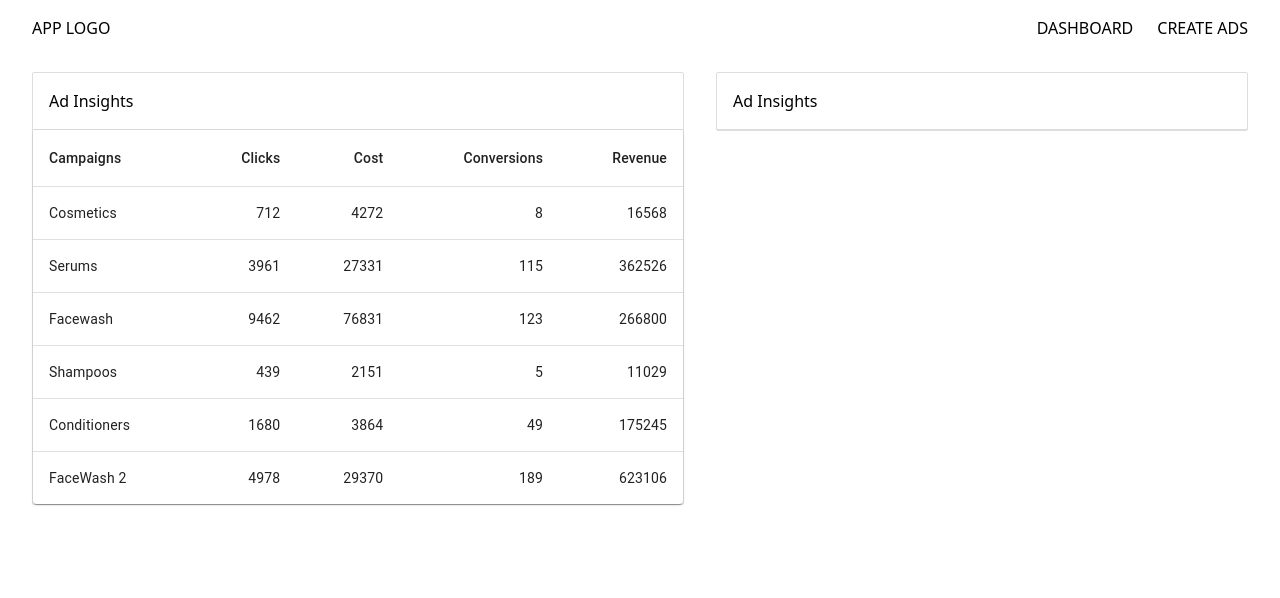
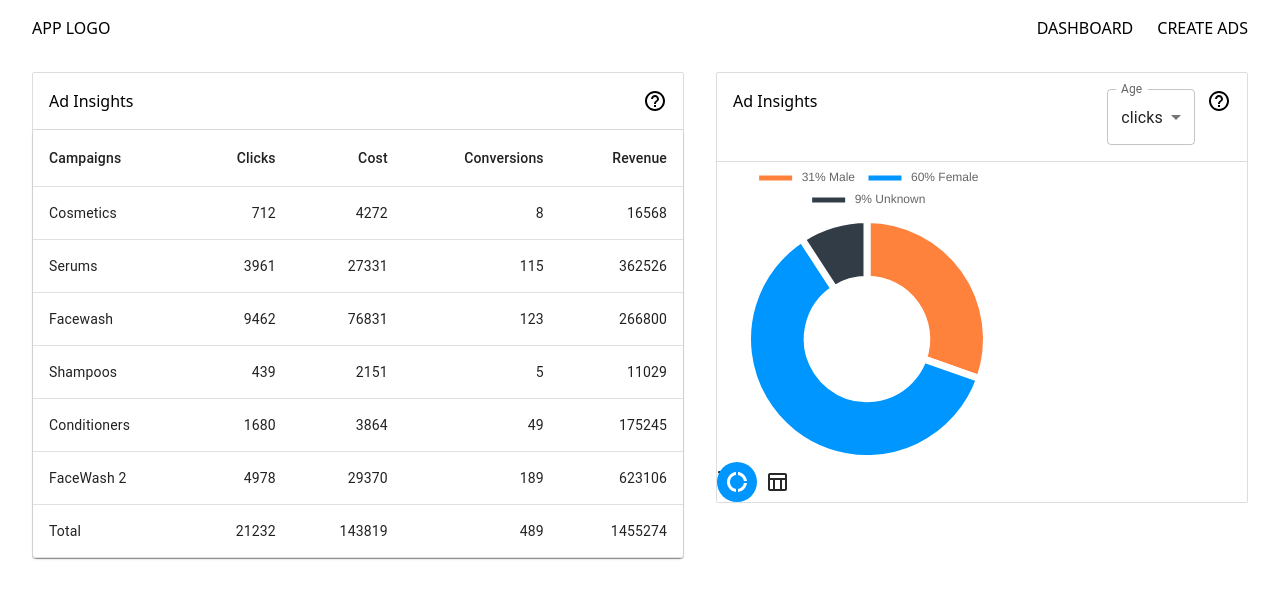
Before and after one commit to vivekbhatt07/AdMetrics, a React (Vite) app: page / in a window 1280 px wide. Shown: the top 598 px of the page. Built offline with nearby package versions, Linux system fonts and the light colour scheme.

Commit message:
style: landingpage

```diff
--- a/package.json
+++ b/package.json
@@ -15,8 +15,10 @@
     "@mui/icons-material": "^5.14.13",
     "@mui/material": "^5.14.13",
     "react": "^18.2.0",
+    "react-chartjs-2": "^5.2.0",
     "react-dom": "^18.2.0",
     "react-router-dom": "^6.17.0",
+    "recharts": "^2.9.0",
     "uuid": "^9.0.1"
   },
   "devDependencies": {
--- a/src/components/metrics/BasicTable/index.jsx
+++ b/src/components/metrics/BasicTable/index.jsx
@@ -15,6 +15,12 @@ export default function BasicTable({ bodyData }) {
       headRow.push(key);
     }
   }
+
+  const getSum = (title) => {
+    return bodyData.reduce((sum, item) => {
+      return item[title] + sum;
+    }, 0);
+  };
 
   return (
     <TableContainer component={Paper}>
@@ -41,7 +47,7 @@ export default function BasicTable({ bodyData }) {
               sx={{ "&:last-child td, &:last-child th": { border: 0 } }}
             >
               <TableCell component="th" scope="row">
-                {item.campaigns}
+                {item.campaigns ?? item.group}
               </TableCell>
               <TableCell align="right">{item.clicks}</TableCell>
               <TableCell align="right">{item.cost}</TableCell>
@@ -49,6 +55,15 @@ export default function BasicTable({ bodyData }) {
               <TableCell align="right">{item.revenue}</TableCell>
             </TableRow>
           ))}
+          <TableRow>
+            <TableCell component="th" scope="row">
+              Total
+            </TableCell>
+            <TableCell align="right">{getSum("clicks")}</TableCell>
+            <TableCell align="right">{getSum("cost")}</TableCell>
+            <TableCell align="right">{getSum("conversions")}</TableCell>
+            <TableCell align="right">{getSum("revenue")}</TableCell>
+          </TableRow>
         </TableBody>
       </Table>
     </TableContainer>
--- /dev/null
+++ b/src/components/metrics/DoughnutProvider/index.jsx
@@ -0,0 +1,98 @@
+import React from "react";
+import { Chart as ChartJS, ArcElement, Tooltip, Legend } from "chart.js";
+import { Doughnut } from "react-chartjs-2";
+
+ChartJS.register(ArcElement, Tooltip, Legend);
+
+function DoughnutProvider({
+  doughnutTitle,
+  doughnutLabel,
+  doughnutData,
+  style,
+}) {
+  const data = {
+    labels: doughnutLabel,
+    datasets: [
+      {
+        label: `Number of ${doughnutTitle}`,
+        data: doughnutData,
+        backgroundColor: ["#ff823c", "#0096ff", "#323c46"],
+        // borderColor: ["#ff823c", "#0096ff", "#323c46"],
+        hoverOffset: 4,
+        borderWidth: 7,
+      },
+    ],
+  };
+
+  const options = {
+    responsive: true,
+    maintainAspectRatio: false,
+    title: {
+      display: true,
+      text: "Doughnut Chart",
+    },
+    legend: {
+      display: true,
+      position: "top",
+    },
+    tooltips: {
+      enabled: false,
+    },
+    scales: {
+      yAxes: [
+        {
+          ticks: {
+            beginAtZero: true,
+          },
+        },
+      ],
+    },
+  };
+
+  return (
+    <div style={{ ...style }}>
+      <Doughnut data={data} options={options} />;
+    </div>
+  );
+}
+
+// import React, { PureComponent } from "react";
+// import { PieChart, Pie, Sector, Cell, ResponsiveContainer } from "recharts";
+
+// const data = [
+//   { name: "Group A", value: 400 },
+//   { name: "Group B", value: 300 },
+//   { name: "Group C", value: 300 },
+//   { name: "Group D", value: 200 },
+// ];
+// const COLORS = ["#0088FE", "#00C49F", "#FFBB28", "#FF8042"];
+
+// function DoughnutProvider({
+//   doughnutTitle,
+//   doughnutLabel,
+//   doughnutData,
+//   style,
+// }) {
+//   return (
+//     <div style={{ ...style }}>
+//       <PieChart width={800} height={400}>
+//         <Pie
+//           data={data}
+//           cx={120}
+//           cy={200}
+//           innerRadius={60}
+//           outerRadius={80}
+//           fill="#8884d8"
+//           paddingAngle={5}
+//           dataKey="value"
+//         >
+//           {data.map((entry, index) => (
+//             <Cell key={`cell-${index}`} fill={COLORS[index % COLORS.length]} />
+//           ))}
+//         </Pie>
+//       </PieChart>
+//     </div>
+//   );
+// }
+
+export default DoughnutProvider;
--- a/src/components/metrics/Pie/index.jsx
+++ /dev/null
@@ -1,7 +0,0 @@
-import React from "react";
-
-const Pie = () => {
-  return <div></div>;
-};
-
-export default Pie;
--- a/src/components/metrics/index.js
+++ b/src/components/metrics/index.js
@@ -1,4 +1,4 @@
-import Pie from "./Pie";
 import Table from "./BasicTable";
+import DoughnutProvider from "./DoughnutProvider";
 
-export { Pie, Table };
+export { Table, DoughnutProvider };
--- a/src/pages/Dashboard/index.jsx
+++ b/src/pages/Dashboard/index.jsx
@@ -1,20 +1,139 @@
-import React from "react";
+import React, { useState } from "react";
 import { PageContainer } from "../../layout";
 import { PrimaryContainer } from "../../components/containers";
-import { Table } from "../../components/metrics";
+import { DoughnutProvider, Table } from "../../components/metrics";
 import { usersAdInsightData, productsAdInsightData } from "../../data";
+import { Tooltip, IconButton } from "@mui/material";
+import {
+  HelpOutlineSharp,
+  DonutLargeSharp,
+  TableChartOutlined,
+} from "@mui/icons-material";
+
+import InputLabel from "@mui/material/InputLabel";
+import MenuItem from "@mui/material/MenuItem";
+import FormControl from "@mui/material/FormControl";
+import Select from "@mui/material/Select";
 
 const Dashboard = () => {
+  const [currentMetric, setCurrentMetric] = useState(0);
+
+  const [doughnutCategory, setDoughnutCategory] = React.useState("clicks");
+  const category = ["clicks", "cost", "conversions", "revenue"];
+
+  const handleChange = (event) => {
+    setDoughnutCategory(event.target.value);
+  };
+
+  const userGroupSum = usersAdInsightData.reduce((sum, item) => {
+    return sum + item[doughnutCategory];
+  }, 0);
+
+  let onceFloor = true;
+  const doughnutUserLabel = usersAdInsightData.map((item) => {
+    if (onceFloor) {
+      onceFloor = false;
+      return `${Math.ceil((item[doughnutCategory] * 100) / userGroupSum)}% ${
+        item.group
+      }`;
+    }
+    return `${Math.floor((item[doughnutCategory] * 100) / userGroupSum)}% ${
+      item.group
+    }`;
+  });
+
+  const doughnutUserData = usersAdInsightData.map(
+    (item) => item[doughnutCategory]
+  );
+
   return (
     <PageContainer>
       <div className="flex flex-row gap-8">
         <div className="basis-1/2">
-          <PrimaryContainer title="Ad Insights">
+          <PrimaryContainer
+            title="Ad Insights"
+            titleProps={
+              <Tooltip title="Product Ad Insights" placement="top-end">
+                <HelpOutlineSharp />
+              </Tooltip>
+            }
+          >
             {<Table bodyData={productsAdInsightData} />}
           </PrimaryContainer>
         </div>
         <div className="basis-1/2">
-          <PrimaryContainer title="Ad Insights" />
+          <PrimaryContainer
+            title="Ad Insights"
+            titleProps={
+              <div className="flex flex-row gap-3">
+                {currentMetric === 0 && (
+                  <FormControl fullWidth>
+                    <InputLabel id="demo-simple-select-label">Age</InputLabel>
+                    <Select
+                      labelId="demo-simple-select-label"
+                      id="demo-simple-select"
+                      value={doughnutCategory}
+                      label="Age"
+                      onChange={handleChange}
+                    >
+                      {category.map((item) => (
+                        <MenuItem value={item} key={item}>
+                          {item}
+                        </MenuItem>
+                      ))}
+                    </Select>
+                  </FormControl>
+                )}
+                <Tooltip title="User Ad Insights" placement="top-end">
+                  <HelpOutlineSharp />
+                </Tooltip>
+              </div>
+            }
+          >
+            {currentMetric === 0 && (
+              <DoughnutProvider
+                style={{ width: "300px", height: "300px" }}
+                doughnutLabel={doughnutUserLabel}
+                doughnutData={doughnutUserData}
+                doughnutTitle={doughnutCategory}
+              />
+            )}
+            {currentMetric === 1 && <Table bodyData={usersAdInsightData} />}
+            <div>
+              <IconButton
+                sx={{
+                  backgroundColor:
+                    currentMetric === 0 ? "#0096ff" : "transparent",
+                  color: currentMetric === 0 ? "#fff" : "#282828",
+                  "&:hover": {
+                    backgroundColor:
+                      currentMetric === 0 ? "#0096ff" : "transparent",
+                  },
+                }}
+                onClick={() => {
+                  setCurrentMetric(0);
+                }}
+              >
+                <DonutLargeSharp />
+              </IconButton>
+              <IconButton
+                sx={{
+                  backgroundColor:
+                    currentMetric === 1 ? "#0096ff" : "transparent",
+                  color: currentMetric === 1 ? "#fff" : "#282828",
+                  "&:hover": {
+                    backgroundColor:
+                      currentMetric === 1 ? "#0096ff" : "transparent",
+                  },
+                }}
+                onClick={() => {
+                  setCurrentMetric(1);
+                }}
+              >
+                <TableChartOutlined />
+              </IconButton>
+            </div>
+          </PrimaryContainer>
         </div>
       </div>
     </PageContainer>
```
Also changed, not shown: 1 other file (tests, documents, lock files or other folders).
